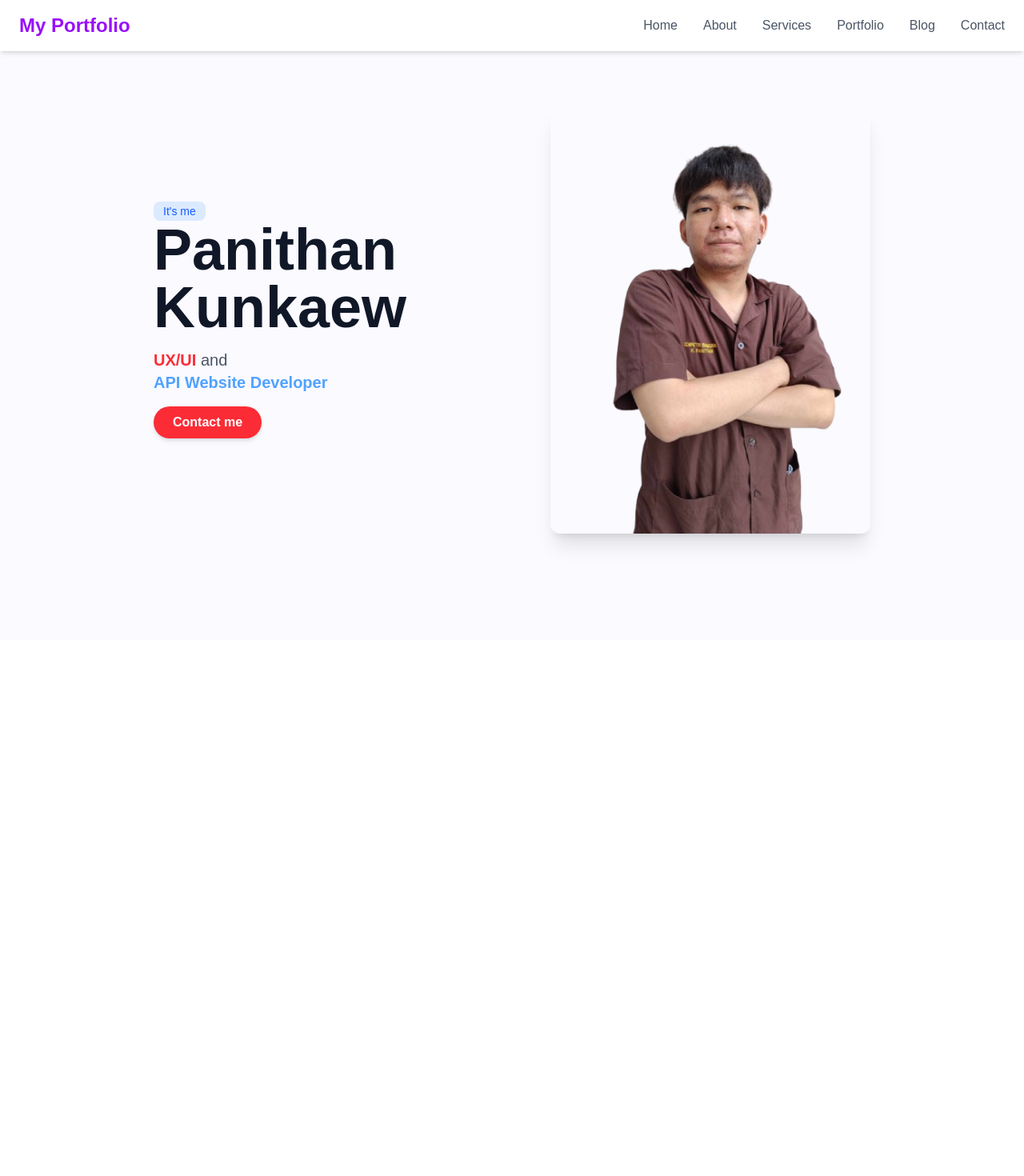
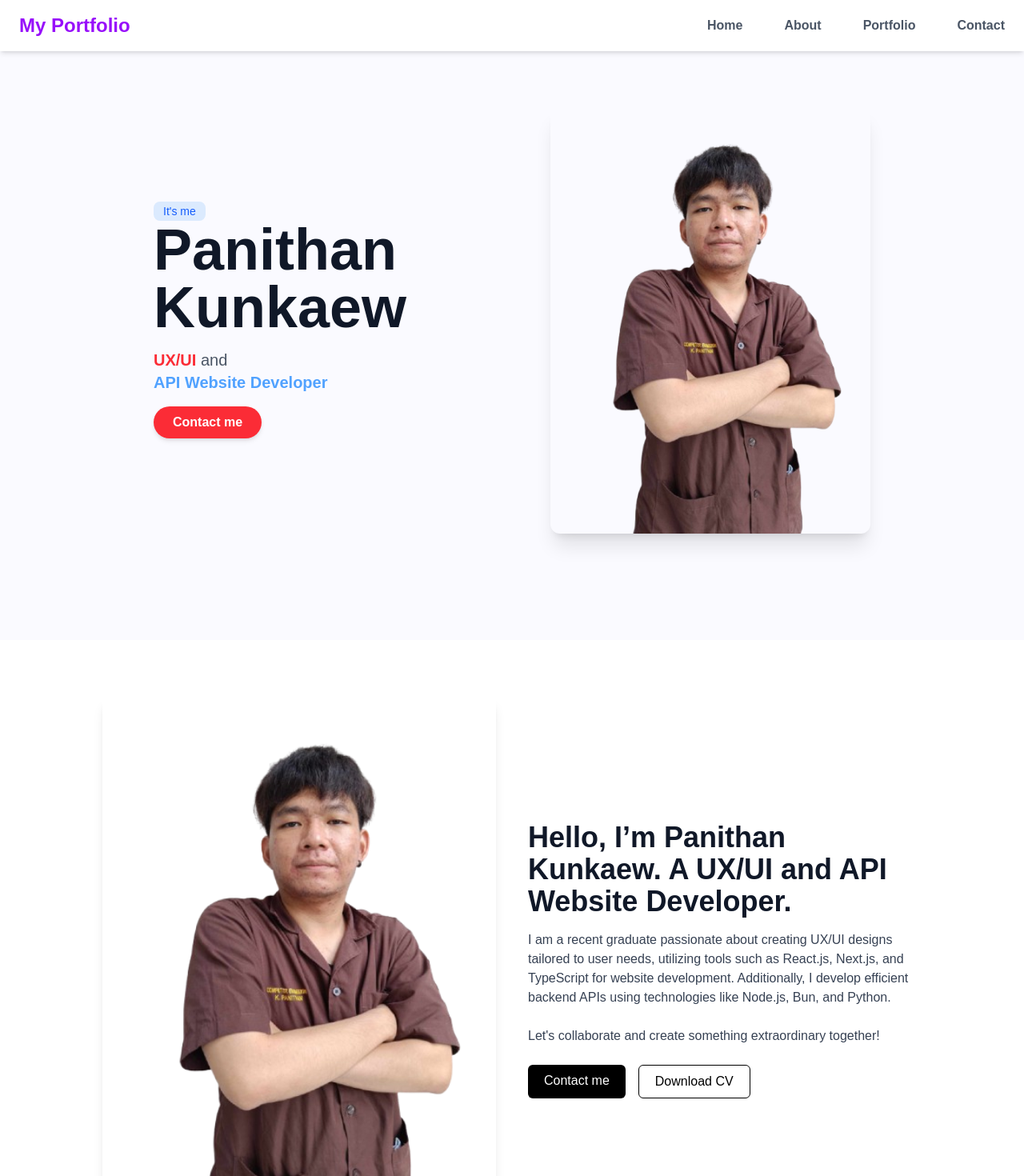
Before and after one commit to Kene12/my-portfolio, a Next.js app: page / in a window 1280 px wide. Shown: the top 1470 px of the page at 80% size. Before the commit the page ends 800 px from the top, so only its background shows below. Built offline with nearby package versions, Linux system fonts and the light colour scheme.

Commit message:
Add about me

```diff
--- a/app/components/Navbar.tsx
+++ b/app/components/Navbar.tsx
@@ -7,13 +7,11 @@ export default function Navbar() {
         <div className="text-2xl font-bold text-purple-600">
           <Link href="/">My Portfolio</Link>
         </div>
-        <ul className="flex space-x-8 text-gray-600 font-medium">
+        <ul className="flex space-x-8 text-gray-600 font-semibold">
           <li><Link href="/" className="hover:text-purple-600">Home</Link></li>
-          <li><Link href="/about" className="hover:text-purple-600">About</Link></li>
-          <li><Link href="/services" className="hover:text-purple-600">Services</Link></li>
-          <li><Link href="/portfolio" className="hover:text-purple-600">Portfolio</Link></li>
-          <li><Link href="/blog" className="hover:text-purple-600">Blog</Link></li>
-          <li><Link href="/contact" className="hover:text-purple-600">Contact</Link></li>
+          <li><Link href="/about" className="hover:text-purple-600 ml-5">About</Link></li>
+          <li><Link href="/portfolio" className="hover:text-purple-600 ml-5">Portfolio</Link></li>
+          <li><Link href="/contact" className="hover:text-purple-600 ml-5">Contact</Link></li>
         </ul>
       </div>
     </nav>
--- /dev/null
+++ b/app/components/about.tsx
@@ -0,0 +1,38 @@
+import Image from "next/image";
+
+export default function About() {
+  return (
+    <main className="min-h-screen bg-white flex items-center justify-center px-5 md:px-16 py-10">
+      <div className="grid grid-cols-1 md:grid-cols-2 items-center gap-10 max-w-5xl">
+
+        <div className="relative">
+          <Image
+            src="/itme.png"
+            alt="Panithan Kunkaew"
+            width={500}
+            height={500}
+            className="rounded-lg shadow-lg"
+          />
+        </div>
+
+        <div>
+          <h1 className="text-4xl font-bold text-gray-900 mb-4">Hello, I’m Panithan Kunkaew. A UX/UI and API Website Developer.</h1>
+          <p className="text-gray-700 mb-6">
+            I am a recent graduate passionate about creating UX/UI designs tailored to user needs, utilizing tools such as React.js, Next.js, and TypeScript for website development. Additionally, I develop efficient backend APIs using technologies like Node.js, Bun, and Python.
+          </p>
+          <p className="text-gray-700 mb-6">
+            Let's collaborate and create something extraordinary together!
+          </p>
+          <div className="flex gap-4">
+            <a href="/contact" className="bg-black text-white px-5 py-2 rounded-md hover:bg-gray-800 transition">
+                Contact me
+            </a>
+            <a href="/cv.pdf" className="border border-black text-black px-5 py-2 rounded-md hover:bg-gray-100 transition">
+              Download CV
+            </a>
+          </div>
+        </div>
+      </div>
+    </main>
+  );
+}
--- a/app/page.tsx
+++ b/app/page.tsx
@@ -1,7 +1,9 @@
 import Image from "next/image";
+import About from "./components/about";
 
 export default function Home() {
   return (
+    <>
       <main className="min-h-screen bg-custom flex items-center justify-center px-5 md:px-16 py-10">
         <div className="grid grid-cols-1 md:grid-cols-2 items-center gap-10 max-w-4xl">
 
@@ -37,5 +39,7 @@ export default function Home() {
           </div>
         </div>
       </main>
+      <About />
+    </>
   );
 }
```
Lines whose indentation alone changed are shown as unchanged.
